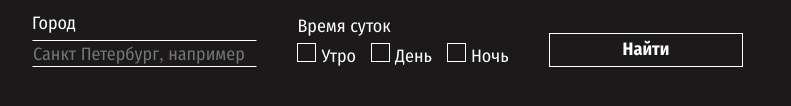
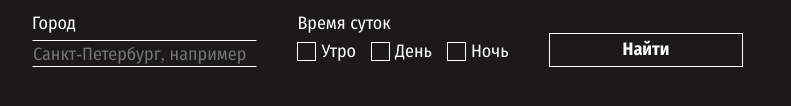
Before and after one commit to ustyuzha/posmotri-v-okno-fd, a plain HTML site: page index.html in a window 1280 px wide. Shown: the part 600-706 px from the top of the page, 38-829 px from the left. Drawn offline with Linux system fonts and the light colour scheme; no server answers.

Commit message:
скорректировал стили филдсетов, исправил скролл и кнопку more-button

```diff
--- a/index.html
+++ b/index.html
@@ -23,7 +23,7 @@
               <span class="search-form__label-text visually-hidden">Город</span>
               <input
                 type="text"
-                placeholder="Санкт Петербург, например"
+                placeholder="Санкт-Петербург, например"
                 name="city"
                 class="search-form__textfield"
               />
--- a/styles/style.css
+++ b/styles/style.css
@@ -80,7 +80,13 @@ ol {
 .search-form {
   display: flex;
   justify-content: space-between;
-  align-items: end;
+}
+
+.search-form__label {
+  display: flex;
+  align-items: center;
+  gap: 5px;
+  cursor: pointer;
 }
 
 .search-form__fieldset {
@@ -99,12 +105,14 @@ ol {
 .search-form__textfield {
   width: 225px;
   height: 27px;
+  /*  */
   font-family: Fira Sans Condensed;
   font-weight: 400;
   font-size: 18px;
   line-height: 21.6px;letter-spacing: 0%;
   background-color: transparent;
   color: rgb(255,255,255, 0.7);
+  /*  */
   text-shadow: none;
   box-shadow: none;
   border: none;
@@ -117,6 +125,7 @@ ol {
 }
 
 .search-form__checkbox-list {
+  height: 22px;
   display: flex;
   align-content: space-around;
   gap: 15px;
@@ -132,9 +141,9 @@ ol {
   background-color: transparent;
 }
 
-.search-form__pseudo-checkbox::before {
+/* .search-form__pseudo-checkbox::before {
   background-color: #ffffff;
-}
+} */
 
 .button {
   display: flex;
@@ -158,6 +167,7 @@ ol {
 .search-form__submit-button {
   width: 194px;
   height: 34px;
+  align-self: flex-end;
 }
 
 .more-button {
@@ -179,16 +189,18 @@ ol {
   color: #545050;
 }
 
+.content__list-container {
+  position: relative;
+  height: 298px;
+  margin-top: 26px;
+  overflow: auto;
+}
+
 .content__list {
-  margin-top: 26px;
+  position: relative;
   display: flex;
   flex-direction: column;
   gap: 30px;
-  position: relative;
-  height: 298px;
-  overflow: auto;
-  scrollbar-width: none;
-
 }
 
 .content__list-item {
```
